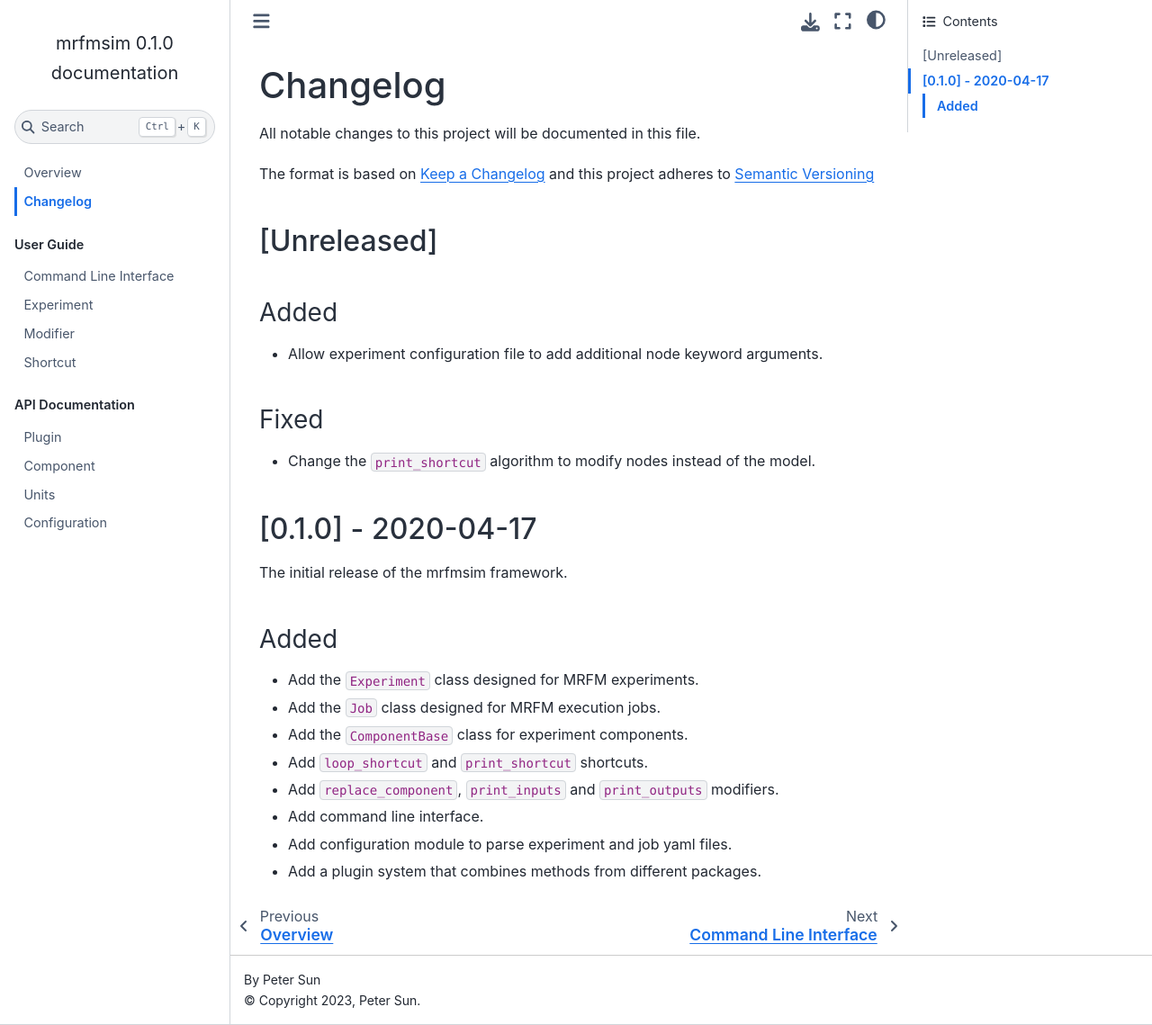
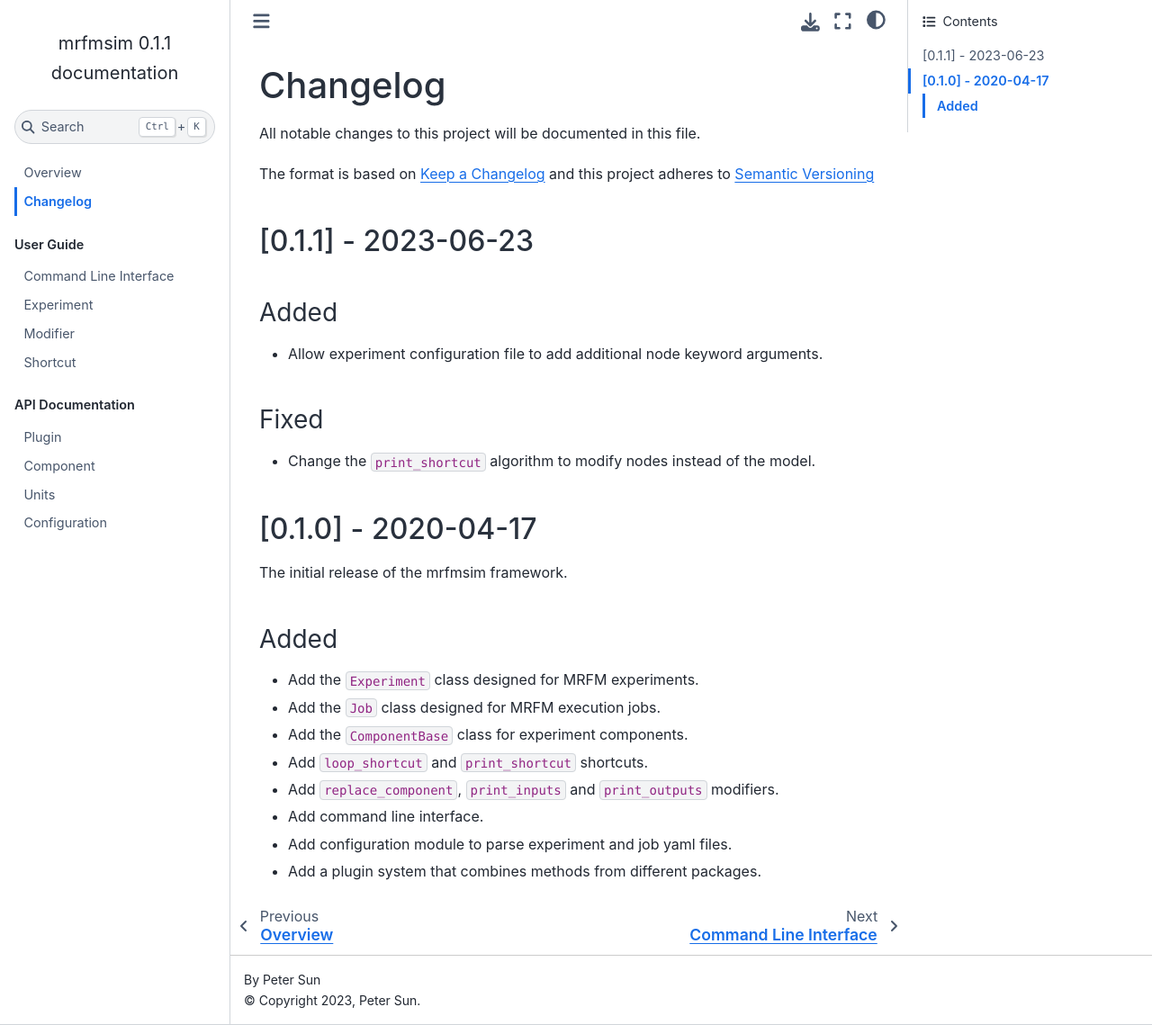
Before and after one commit to Marohn-Group/mrfmsim, a Sphinx documentation site: the page built from docs/changelog.rst, in a window 1280 px wide and 1139 px high. Shown: the whole window at 90% size. Built offline with Sphinx 7.4.7 and the Sphinx Book theme 1.1.4, drawn with Linux system fonts in a browser that asks for light colours.

Commit message:
Bump version to 0.1.1

```diff
--- a/CHANGELOG.rst
+++ b/CHANGELOG.rst
@@ -7,8 +7,8 @@ The format is based on
 and this project adheres to
 `Semantic Versioning <https://semver.org/spec/v2.0.0.html>`_
 
-[Unreleased]
-------------
+[0.1.1] - 2023-06-23
+--------------------
 
 Added
 ^^^^^
--- a/docs/conf.py
+++ b/docs/conf.py
@@ -16,7 +16,7 @@ sys.path.insert(0, os.path.abspath(".."))
 project = 'mrfmsim'
 copyright = '2023, Peter Sun'
 author = 'Peter Sun'
-release = '0.1.0'
+release = '0.1.1'
 
 # -- General configuration ---------------------------------------------------
 # https://www.sphinx-doc.org/en/master/usage/configuration.html#general-configuration
--- a/pyproject.toml
+++ b/pyproject.toml
@@ -1,6 +1,6 @@
 [tool.poetry]
 name = "MrfmSim"
-version = "0.1.0"
+version = "0.1.1"
 description = "Simulate magnetic resonance force microscopy experiments."
 authors = ["Peter Sun <hs859@cornell.edu>", "John Marohn <jam99@cornell.edu>"]
 maintainers = ["Peter Sun <hs859@cornell.edu>"]
```
